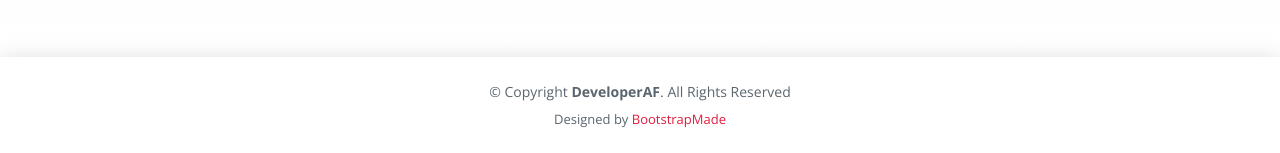
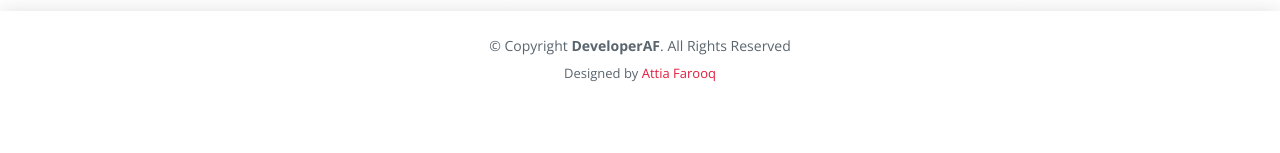
Before and after one commit to Developer-AF/DeveloperAF-portfolio, a plain HTML site: page index.html in a window 1280 px wide. Shown: the part 6732-6885 px from the top of the page. After the commit the page ends 6839 px from the top, so only its background shows below. Drawn offline with nearby package versions, Linux system fonts and the light colour scheme; a web font is replaced by a local one.

Commit message:
uploaded files

```diff
--- a/index.html
+++ b/index.html
@@ -647,7 +647,7 @@
 
             </div>
           </div>
-
+<!--
           <div class="col-lg-5 col-md-8">
             <form action="forms/contact.php" method="post" role="form" class="php-email-form">
               <div class="form-group">
@@ -669,7 +669,7 @@
               </div>
               <div class="text-center"><button type="submit">Send Message</button></div>
             </form>
-          </div>
+          </div> -->
 
         </div>
 
@@ -689,7 +689,7 @@
         <!-- You can delete the links only if you purchased the pro version. -->
         <!-- Licensing information: https://bootstrapmade.com/license/ -->
         <!-- Purchase the pro version with working PHP/AJAX contact form: https://bootstrapmade.com/free-html-bootstrap-template-lonely/ -->
-        Designed by <a href="https://bootstrapmade.com/">BootstrapMade</a>
+        Designed by <a href="https://bootstrapmade.com/">Attia Farooq</a>
       </div>
     </div>
   </footer><!-- End  Footer -->
```
